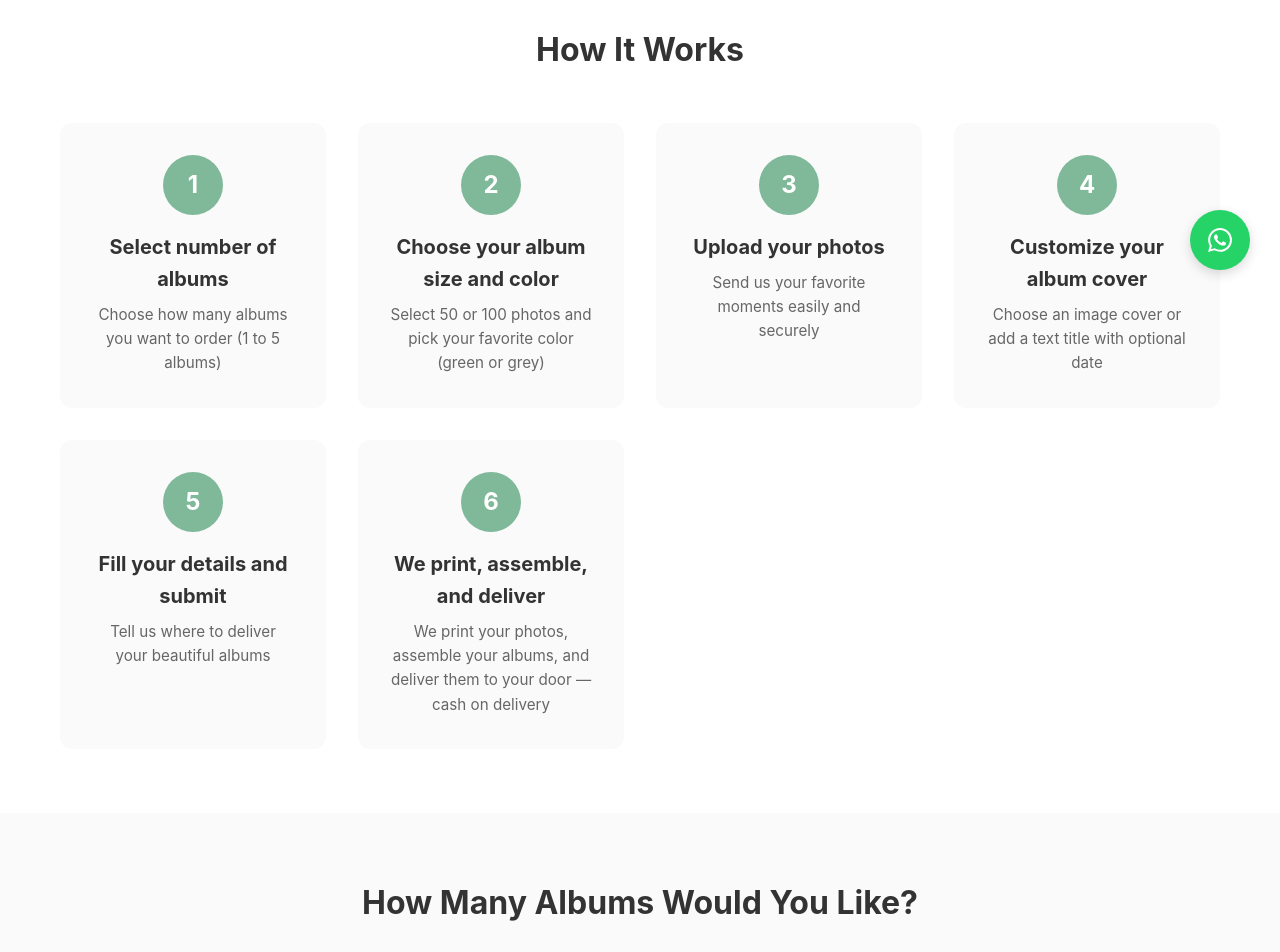
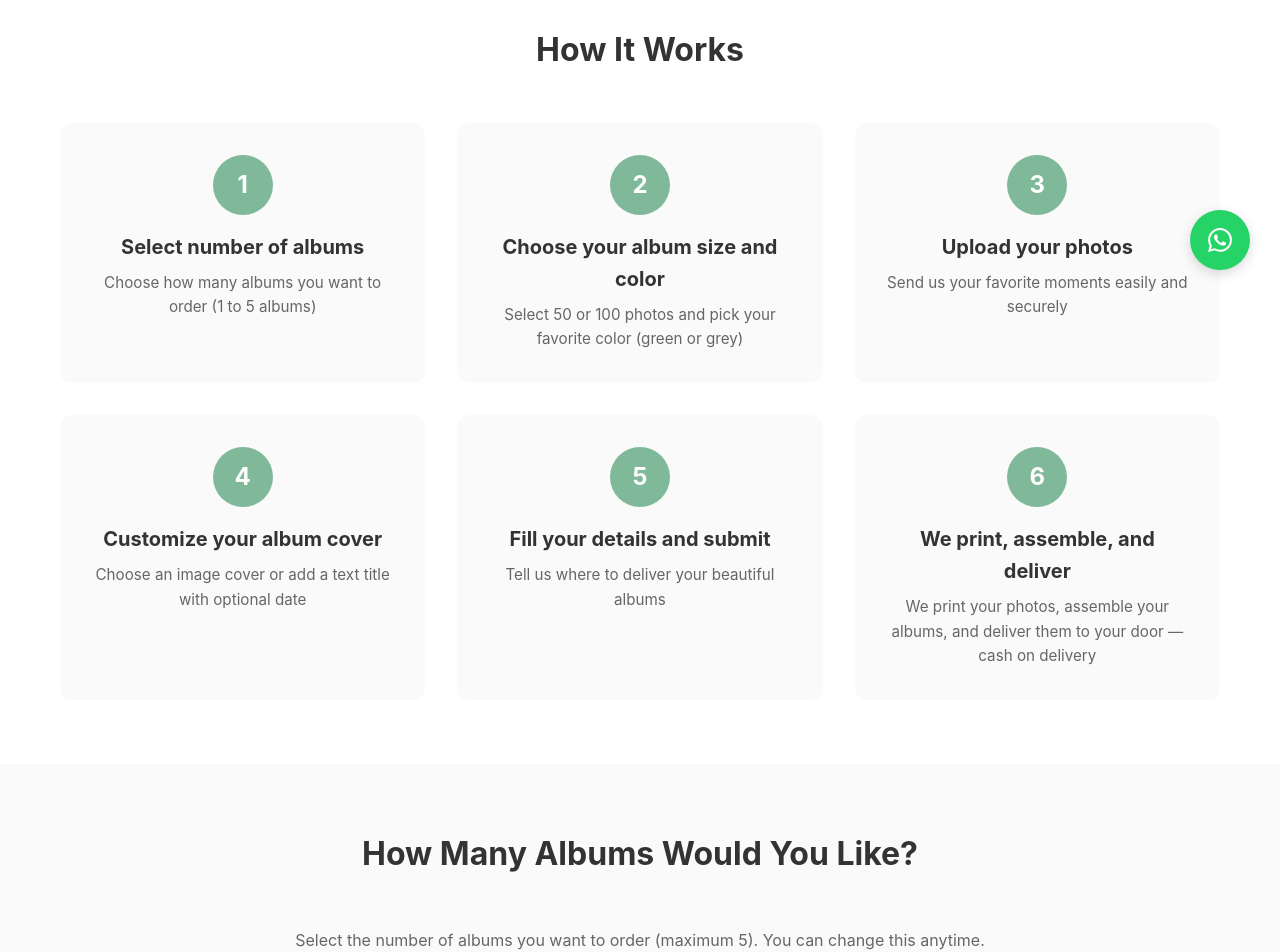
Before and after one commit to zahiallam-design/traces-landing-page, a React (Vite) app: page / in a window 1280 px wide. Shown: the part 500-1452 px from the top of the page. Built offline with nearby package versions, Linux system fonts and the light colour scheme.

Commit message:
Fix UI issues: How It Works layout, album count selector, upload progress, cover section formatting, and order summary

```diff
--- a/src/App.jsx
+++ b/src/App.jsx
@@ -21,16 +21,24 @@ function App() {
   // Initialize albums array when count is selected
   const handleAlbumCountSelect = (count) => {
     setAlbumCount(count);
-    // Initialize albums array with empty objects
-    const initialAlbums = Array.from({ length: count }, (_, index) => ({
-      id: index,
-      selectedAlbum: null,
-      selectedColor: 'green',
-      smashTransferUrl: null,
-      fileCount: 0,
-      cover: null // { type: 'image'|'text', image: File|null, title: string, date: string }
-    }));
-    setAlbums(initialAlbums);
+
+    // Preserve existing albums if increasing count, remove extras if decreasing
+    if (count > albums.length) {
+      // Adding more albums - keep existing ones and add new empty ones
+      const newAlbums = Array.from({ length: count - albums.length }, (_, index) => ({
+        id: albums.length + index,
+        selectedAlbum: null,
+        selectedColor: 'green',
+        smashTransferUrl: null,
+        fileCount: 0,
+        cover: null
+      }));
+      setAlbums([...albums, ...newAlbums]);
+    } else if (count < albums.length) {
+      // Reducing count - keep only the first N albums
+      setAlbums(albums.slice(0, count));
+    }
+    // If count is same, do nothing (preserve existing data)
   };
 
   const handleAlbumSelect = (albumIndex, album) => {
@@ -124,6 +132,12 @@ function App() {
   const formatOrderForEmail = (orderData) => {
     let albumsText = '';
     orderData.albums.forEach((albumData, index) => {
+      const coverInfo = albumData.cover?.type === 'image'
+        ? (albumData.cover.imageUrl ? `Image cover - URL: ${albumData.cover.imageUrl}` : 'Image cover')
+        : albumData.cover?.type === 'text'
+          ? `Text: "${albumData.cover.title}"${albumData.cover.date ? ` - ${albumData.cover.date}` : ''}`
+          : 'Not selected';
+
       albumsText += `
 ALBUM ${index + 1}:
 - Size: ${albumData.album.size} Photos
@@ -131,7 +145,7 @@ ALBUM ${index + 1}:
 - Price: $${albumData.album.price.toFixed(2)}
 - Photos: ${albumData.fileCount} photos
 - Transfer URL: ${albumData.smashTransferUrl}
-- Cover: ${albumData.cover?.type === 'image' ? 'Image cover' : albumData.cover?.type === 'text' ? `Text: "${albumData.cover.title}"${albumData.cover.date ? ` - ${albumData.cover.date}` : ''}` : 'Not selected'}
+- Cover: ${coverInfo}
 `;
     });
 
@@ -200,7 +214,7 @@ Order Date: ${new Date(orderData.timestamp).toLocaleString()}
       <h2 style="color: var(--pastel-green-dark); margin-bottom: 1rem;">Order Submitted Successfully!</h2>
       <p style="margin-bottom: 1rem;">Thank you for your order, ${orderData.customer.fullName}!</p>
       ${emailStatusHtml}
-      <p style="margin-bottom: 1rem;">We've received your order and will process it soon.${orderData.customer.email ? ' Check your email for order confirmation.' : ''} You'll also receive updates via WhatsApp.</p>
+      <p style="margin-bottom: 1rem;">We've received your order and will process it soon.${orderData.customer.email ? ' Check your email for order confirmation.' : ''}</p>
       <div style="background-color: #f5f5f5; padding: 1rem; border-radius: 8px; margin-bottom: 1rem; font-family: monospace; font-size: 0.9rem; white-space: pre-wrap;">${orderText}</div>
       <button id="close-modal" style="background-color: var(--pastel-green-dark); color: white; border: none; padding: 0.75rem 2rem; border-radius: 8px; cursor: pointer; font-size: 1rem; width: 100%;">Close</button>
     `;
@@ -234,9 +248,8 @@ Order Date: ${new Date(orderData.timestamp).toLocaleString()}
       <Hero />
       <HowItWorks />
 
-      {!albumCount ? (
-        <AlbumCountSelector onCountSelect={handleAlbumCountSelect} />
-      ) : (
+      <AlbumCountSelector onCountSelect={handleAlbumCountSelect} currentCount={albumCount} />
+      {albumCount && (
         <>
           <div id="album-sections" style={{ marginTop: '2rem' }}>
             {albums.map((album, index) => (
--- a/src/components/AlbumCountSelector.jsx
+++ b/src/components/AlbumCountSelector.jsx
@@ -2,9 +2,9 @@ import React, { useState } from 'react';
 import { useBreakpoint } from '../hooks/useBreakpoint';
 import './AlbumCountSelector.css';
 
-function AlbumCountSelector({ onCountSelect }) {
+function AlbumCountSelector({ onCountSelect, currentCount }) {
   const breakpoint = useBreakpoint();
-  const [selectedCount, setSelectedCount] = useState(null);
+  const [selectedCount, setSelectedCount] = useState(currentCount || null);
 
   const handleSelect = (count) => {
     setSelectedCount(count);
@@ -22,7 +22,7 @@ function AlbumCountSelector({ onCountSelect }) {
     <section id="album-count-selector" className="album-count-selector">
       <div className="container">
         <h2 className="section-title">How Many Albums Would You Like?</h2>
-        <p className="section-subtitle">Select the number of albums you want to order (maximum 5)</p>
+        <p className="section-subtitle">Select the number of albums you want to order (maximum 5). You can change this anytime.</p>
         <div className={`album-count-grid ${['xs', 'ss', 'sm'].includes(breakpoint) ? 'album-count-grid-mobile' : ''}`}>
           {[1, 2, 3, 4, 5].map((count) => (
             <button
--- a/src/components/CoverCustomization.css
+++ b/src/components/CoverCustomization.css
@@ -1,17 +1,28 @@
 .cover-customization {
+  background-color: var(--white);
+  padding: 4rem 0;
+}
+
+.cover-customization .container {
+  max-width: 800px;
+  margin: 0 auto;
+}
+
+.cover-customization-content {
   background: white;
   border: 1px solid var(--border-light);
   border-radius: 12px;
   padding: 2rem;
-  margin-top: 2rem;
-  max-width: 100%;
-  box-sizing: border-box;
+  box-shadow: var(--shadow);
 }
 
 @media (max-width: 900px) {
   .cover-customization {
+    padding: 2rem 0;
+  }
+
+  .cover-customization-content {
     padding: 1.5rem;
-    margin-top: 1.5rem;
   }
 }
 
--- a/src/components/CoverCustomization.jsx
+++ b/src/components/CoverCustomization.jsx
@@ -96,11 +96,13 @@ function CoverCustomization({ albumIndex, onCoverChange }) {
   };
 
   return (
-    <div className="cover-customization">
-      <h3 className="cover-title">Album {albumIndex + 1} - Cover Customization</h3>
-      <p className="cover-subtitle">Choose how you want your album cover to look</p>
+    <section className="cover-customization">
+      <div className="container">
+        <h2 className="section-title">Album {albumIndex + 1} - Cover Customization</h2>
+        <div className="cover-customization-content">
+          <p className="cover-subtitle">Choose how you want your album cover to look</p>
 
-      <div className="cover-type-selection">
+          <div className="cover-type-selection">
         <button
           className={`cover-type-btn ${coverType === 'image' ? 'selected' : ''}`}
           onClick={() => handleCoverTypeSelect('image')}
@@ -182,7 +184,9 @@ function CoverCustomization({ albumIndex, onCoverChange }) {
           </div>
         </div>
       )}
-    </div>
+        </div>
+      </div>
+    </section>
   );
 }
 
--- a/src/components/HowItWorks.css
+++ b/src/components/HowItWorks.css
@@ -5,8 +5,16 @@
 
 .steps {
   display: grid;
-  grid-template-columns: repeat(auto-fit, minmax(250px, 1fr));
+  grid-template-columns: repeat(3, 1fr);
   gap: 2rem;
+  max-width: 1200px;
+  margin: 0 auto;
+}
+
+@media (max-width: 900px) {
+  .steps {
+    grid-template-columns: repeat(2, 1fr);
+  }
 }
 
 .steps-mobile {
--- a/src/components/UploadSection.jsx
+++ b/src/components/UploadSection.jsx
@@ -168,11 +168,12 @@ function UploadSection({ albumIndex, selectedAlbum, onUploadComplete }) {
         throw new Error('Upload completed but no transfer URL received');
       }
 
-      // Set to 100% when complete
+      // Set to 100% when complete and stop
       setUploadProgress(100);
+      setIsUploading(false);
       setUploadStatus({
         type: 'success',
-        message: 'Photos uploaded successfully! You can now proceed with your order.'
+        message: 'Upload complete! Photos uploaded successfully. You can now proceed with your order.'
       });
       onUploadComplete(transferUrl, totalFiles);
 
@@ -342,7 +343,7 @@ function UploadSection({ albumIndex, selectedAlbum, onUploadComplete }) {
                   ))}
                 </div>
               )}
-              {isUploading && (
+              {isUploading && uploadProgress < 100 && (
                 <div className="upload-progress">
                   <div className="progress-bar">
                     <div className="progress-fill" style={{ width: `${uploadProgress}%` }}></div>
```
